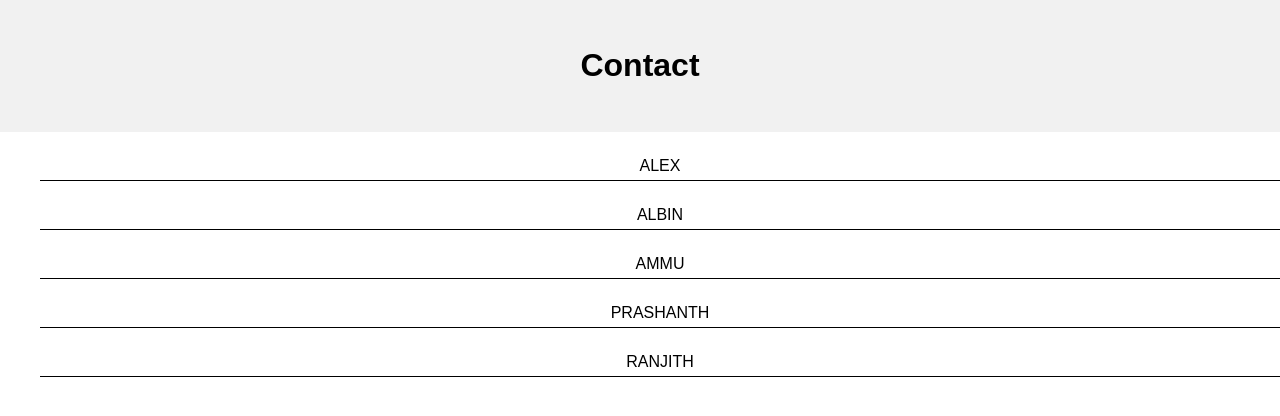
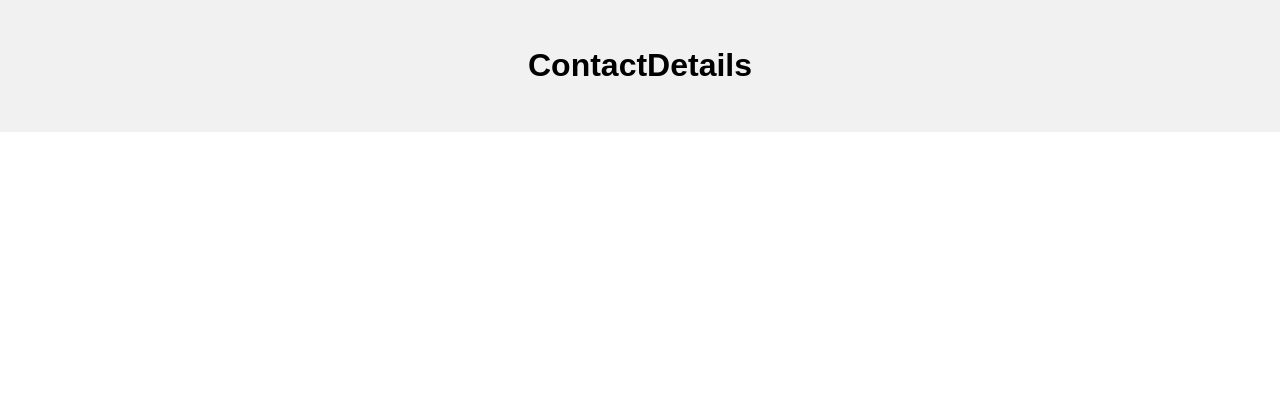
Before and after one commit to alexvarghese77/ContactApp-ReactJS, a React (Create React App) app in the folder contactlist/: page /contactdetails/1 in a window 1280 px wide. Shown: the top 416 px of the page. Built offline with nearby package versions, Linux system fonts and the light colour scheme.

Commit message:
routing added

```diff
--- a/contactlist/src/App.css
+++ b/contactlist/src/App.css
@@ -9,7 +9,7 @@
   padding: 12px;
   text-decoration: none;
   line-height: 25px;
-  border-radius: 4px;
+  border-radius: 4px ;
 }
 ul {
   list-style-type: none;
--- a/contactlist/src/App.js
+++ b/contactlist/src/App.js
@@ -2,14 +2,20 @@ import React, { Component } from 'react';
 import './App.css';
 import {Header} from './components/Header.js'
 import ContactList from './components/ContactList'
-//import { BrowserRouter as Router,Switch, Route } from 'react-router-dom'
+import ContactDetails from './components/ContactDetails'
+import { BrowserRouter as Router,Switch, Route } from 'react-router-dom'
 
 class App extends Component {
   render() {
     return (
       <div align="center">
-        <Header/>
-      <ContactList/>
+      <Router>
+        <Switch>
+        <Route path="/" exact  component={Header}></Route>
+        <Route path="/" exact  component={ContactList}></Route>
+        <Route path="/contactdetails/:id" exact strict  component={ContactDetails}></Route>
+        </Switch>
+      </Router>
       </div>
     );
   }
--- /dev/null
+++ b/contactlist/src/components/ContactDetails.js
@@ -0,0 +1,12 @@
+import React from 'react'
+import './../App.css';
+
+export default class ContactDetails extends React.Component{
+    render(){
+        return(
+            <div className="header">
+            <h1>ContactDetails</h1>
+            </div>
+        )
+    }
+}
--- a/contactlist/src/components/ContactList.js
+++ b/contactlist/src/components/ContactList.js
@@ -1,7 +1,7 @@
 import React from 'react';
 import {ContactDetails} from '../MockData/ContactListDetails.json';
 import './../App.css';
-
+import {Link } from 'react-router-dom'
 
 
 
@@ -10,7 +10,11 @@ export default class ContactList extends React.Component{
     {
         return (
             <ul >
-              {ContactDetails.map((item,index) =><li key={ index }>{item.name}</li> )}
+              {ContactDetails.map((item,index) =>{
+
+                 return  <Link to={`/contactdetails/${index}`} style={{textDecoration :'none'}} key={index}><li key={ index }>{item.name}</li></Link>
+
+                  } )}
             </ul>
         )
     }
```
